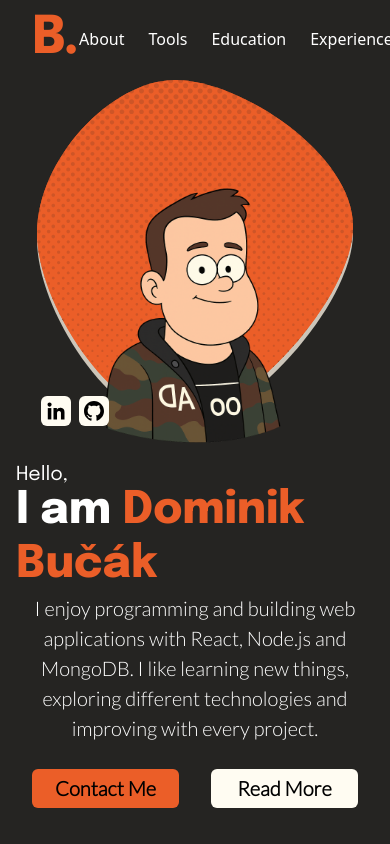
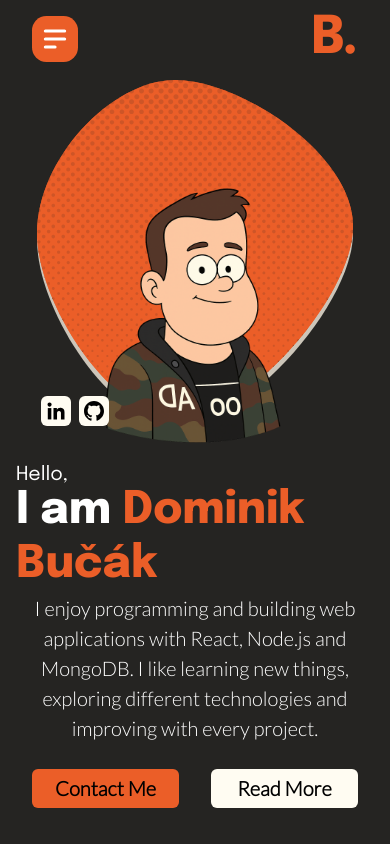
Before and after one commit to Dominikk27/portfolioWebsite, a Next.js app: page / in a window 390 px wide. Shown: the top 844 px of the page. Built offline with nearby package versions, Linux system fonts and the light colour scheme.

Commit message:
Design done

```diff
--- a/src/app/components/About.js
+++ b/src/app/components/About.js
@@ -18,15 +18,15 @@ const About = ({section}) => {
         delay: 0.2,
       }}
       viewport={{ once: true, amount: 0.3 }}
-      id={section} className="container  min-h-screen grid grid-cols-1 justify-start items-start mx-auto gap-[2.5rem] px-4
+      id={section} className="container min-h-[calc(100vh-4rem)] grid grid-cols-1 justify-start items-start mx-auto gap-[2.5rem] px-4
                     sm:grid-cols-4
                     md:grid-cols-8 md:max-w-[890] md:gap-[2rem] md:justify-center md:items-center
                     lg:grid-cols-12 lg:max-w-[1190px]
                     xl:grid-cols-12 xl:max-w-[1280px]">
         <motion.div
-          initial={{ x: -500, opacity: 0 }}
+          initial={{ x: "-50px", opacity: 0 }}
           animate={{ x: 0, opacity: 1 }}
-          exit={{ x: -500, opacity: 0 }}
+          exit={{ x: "-50px", opacity: 0 }}
           transition={{
             delay: 0.2,
             duration: 1,
@@ -34,11 +34,11 @@ const About = ({section}) => {
             stiffness: 100
           }}
           viewport={{once: true, amount: 0.1 }}
-          className="relative flex w-[19.75rem] h-[21.63256rem] justify-center items-center mx-auto
+          className="relative flex w-[19.75rem] h-[21.63256rem] justify-center items-center mx-auto z-[-10]
                       sm:col-span-4
                       md:col-span-3 md:justify-start
                       lg:col-span-6 lg:w-[31.6rem] lg:h-[34.8rem]">
-          <Elipse className='fill-sand absolute bottom-0 left-0 w-full' />
+          <Elipse className='fill-sand absolute bottom-0 left-0 w-ful' />
           <Elipse className='fill-accent absolute top-0 left-0 w-full'/>
           <Image
           className='absolute top-0 left-0'
@@ -46,7 +46,7 @@ const About = ({section}) => {
           height={618}
           alt=""
           src="/shapes/dotsOverlay.svg" />
-          <Elipse className='fill-accent absolute top-0 opacity-85' />
+          <Elipse className='fill-accent absolute top-0 opacity-85'/>
 
           {/* AVATAR */}
           <img
@@ -80,7 +80,7 @@ const About = ({section}) => {
             </motion.a>
           </div>
         </motion.div>
-      <div className="w-full flex flex-col
+      <div className="w-full flex flex-col z-[-10]
                       sm:col-span-4 sm:items-start sm:justify-start
                       md:col-span-5 md:pl-[2rem]
                       lg:col-span-6 lg:pl-0">
--- a/src/app/components/Education.js
+++ b/src/app/components/Education.js
@@ -12,7 +12,7 @@ const Education = ({ section }) => {
       transition={{
         delay: 0.2,
       }}
-      id={section} className="container min-h-screen grid grid-cols-1 justify-center items-center mx-auto gap-[1.38rem] px-4
+      id={section} className="container min-h-[calc(100vh-4rem)] grid grid-cols-1 justify-center items-center mx-auto gap-[1.38rem] px-4
                     sm:grid-cols-4
                     md:grid-cols-8 md:max-w-[890] md:gap-[2rem] md:justify-center md:items-center
                     lg:grid-cols-12 lg:max-w-[1190px]
@@ -78,9 +78,9 @@ const Education = ({ section }) => {
           </motion.div>
       </motion.div>
       <motion.img
-        initial={{ x: -500, opacity: 0, scaleX: -1}}
+        initial={{ x: "-50px", opacity: 0, scaleX: -1}}
         animate={{ x: 0, opacity: 1, scaleX: -1 }}
-        exit={{ x: -500, opacity: 0, scaleX: -1 }}
+        exit={{ x: "-50px", opacity: 0, scaleX: -1 }}
         transition={{
           delay: 0.2,
           duration: 1,
--- a/src/app/components/Experience.js
+++ b/src/app/components/Experience.js
@@ -124,9 +124,9 @@ const Experience = ({ section }) => {
                       md:col-span-3 md:justify-end
                       lg:col-span-5 lg:justify-center">
         <motion.img
-          initial={{ x: 500, opacity: 0 }}
+          initial={{ x: "50px", opacity: 0 }}
         animate={{ x: 0, opacity: 1 }}
-        exit={{ x: -500, opacity: 0 }}
+        exit={{ x: "50px", opacity: 0 }}
         transition={{
           delay: 0.2,
           duration: 1,
--- a/src/app/components/Navigation.js
+++ b/src/app/components/Navigation.js
@@ -1,10 +1,15 @@
 import React, { useEffect, useState } from 'react'
 import { RiAttachment2 } from "react-icons/ri";
+import { IoClose, IoMenu  } from "react-icons/io5";
+import { HiMenuAlt2 } from "react-icons/hi";
 
 import { motion, hover } from 'motion/react';
+import { HamburgerIcon } from './svg/icons';
+
 
 const Navigation = () => {
   const [scrolled, setScrolled] = useState(false);
+  const [isOpen, setIsOpen] = useState(false);
 
   useEffect(() =>{
     const handleScroll = () =>{
@@ -20,22 +25,60 @@ const Navigation = () => {
     return () => window.removeEventListener("scroll", handleScroll);
   }, []);
 
+  const navLinks = [
+    { href: "#about", label: "About" },
+    { href: "#skills", label: "Tools" },
+    { href: "#education", label: "Education" },
+    { href: "#experience", label: "Experience" },
+    { href: "#projects", label: "Projects" }
+  ]
+
   return (
-    <div className={`fixed w-full px-[2rem] py-2 flex justify-between items-center transition-all duration-500 ease-in
-                    ${scrolled ? "bg-black/10 backdrop-blur-md z-100" : ""}`}>
+    <div className={`fixed w-full px-[2rem] py-2 flex flex-row-reverse lg:flex-row justify-between items-center transition-all duration-500 ease-in
+                    ${scrolled ? "lg:bg-black/10 lg:backdrop-blur-md z-100" : ""}`}>
         <motion.a
           whileHover={{rotate: 360}}
           transition={{ duration: 0.6, ease: "easeInOut" }}
           href='#about'
-          className='text-display-h1 text-accent font-display-h1'>B.</motion.a>
-        <div className="flex gap-6 text-base font-medium text-white items-center justify-center">
-            <a href="#about" className="hover:text-accent">About</a>
-            <a href="#skills" className="hover:text-accent">Tools</a>
-            <a href="#education" className="hover:text-accent">Education</a>
-            <a href="#experience" className="hover:text-accent">Experience</a>
-            <a href="#projects" className="hover:text-accent">Projects</a>
-            <a href="./cv/BučákDominik.pdf" download className="hover:text-ink flex justify-center items-center gap-[0.2rem] rounded-full bg-accent w-[6.6875rem] h-[2.4375rem]"> <RiAttachment2 /> Resume</a>
+          className='text-display-h1 text-accent font-display-h1 z-[11]'>B.</motion.a>
+
+        {/* DESKTOP NAV */}
+        <div className="hidden md:flex gap-6 text-base font-medium text-white items-center justify-center">
+          {navLinks.map((link) =>(
+            <a key={link.label} href={link.href} className="hover:text-accent">{link.label}</a>
+          ))}
+          <a href="./cv/BučákDominik.pdf" download className="hover:text-ink flex justify-center items-center gap-[0.2rem] rounded-full bg-accent w-[6.6875rem] h-[2.4375rem]"> <RiAttachment2 /> Resume</a>
         </div>
+
+        {/* MOBILE HAMBURGER */}
+        <div className="md:hidden w-[2.9rem] h-[2.9rem] rounded-[0.9rem] bg-accent flex justify-center items-center" onClick={() => setIsOpen(!isOpen)}>
+          { isOpen ? (
+              <IoClose className='icon'/>
+            ) :
+            <HiMenuAlt2 className='icon'/>
+          }
+        </div>
+
+        {/* MOBILE MENU */}
+        { isOpen && (
+          <motion.div
+            initial={{ x: "100%" }}
+            animate={{ x: 0 }}
+            exit={{ x: "100%" }}
+            transition={{ duration: 0.3 }}
+            className="fixed top-0 right-0 w-2/3 h-screen bg-black/10 backdrop-blur-lg flex flex-col items-center justify-center gap-6 text-white md:hidden z-[10]"
+          >
+            {navLinks.map((link) => (
+              <a key={link.label}
+                 href={link.href}
+                 className="hover:text-accent"
+                 onClick={() => setIsOpen(false)}>
+                {link.label}
+              </a>
+            ))}
+            <a href="./cv/BučákDominik.pdf" download className="hover:text-ink flex justify-center items-center gap-[0.2rem] rounded-full bg-accent w-[6.6875rem] h-[2.4375rem]" onClick={() => setIsOpen(false)}> <RiAttachment2 /> Resume</a>
+          </motion.div>
+        )}
     </div>
   )
 }
--- a/src/app/components/Skills.js
+++ b/src/app/components/Skills.js
@@ -57,9 +57,9 @@ const Skills = ({ section }) => {
                     lg:grid-cols-12 lg:max-w-[1190px]
                     xl:grid-cols-12 xl:max-w-[1280px]">
       <motion.div
-        initial={{ x: 300, opacity: 0 }}
+        initial={{ x: "50px", opacity: 0 }}
         whileInView={{ x: 0, opacity: 1 }}
-        exit={{ x: 300, opacity: 0 }}
+        exit={{ x: "50px", opacity: 0 }}
         transition={{
           delay: 0.2,
           duration: 1,
@@ -145,7 +145,7 @@ const Skills = ({ section }) => {
           viewport={{ once: false, amount: 0.1 }}
           className="w-full text-left text-white text-md-para font-para-med">These are the tools and technologies I use most. I enjoy learning new ones and improving how I work on every project.</motion.p>
         <motion.div
-          variants={skillsTable}
+          variants={ltrFadeIn}
           initial="hidden"
           whileInView="visible"
           viewport={{ once: false, amount: 0.1}}
--- a/src/app/globals.css
+++ b/src/app/globals.css
@@ -54,15 +54,11 @@
 
 }
 
-.icon{
-  width: 2rem;
-  height: 2rem;
-}
-
 @layer base{
 
   html{
     scroll-behavior: smooth;
+    overflow-x: hidden;
   }
 
   body{
@@ -76,6 +72,11 @@
     padding:  5rem 0;
   }
 
+  .icon{
+    width: 2rem;
+    height: 2rem;
+    color: white;
+  }
   .font-display-h1 {
     font-family: var(--font-display-h1);
     font-size: var(--text-display-h1);
```
Also changed, not shown: src/app/components/animations/animations.js (+7 -7 lines), src/app/components/svg/icons.jsx (+13 -0 lines).
